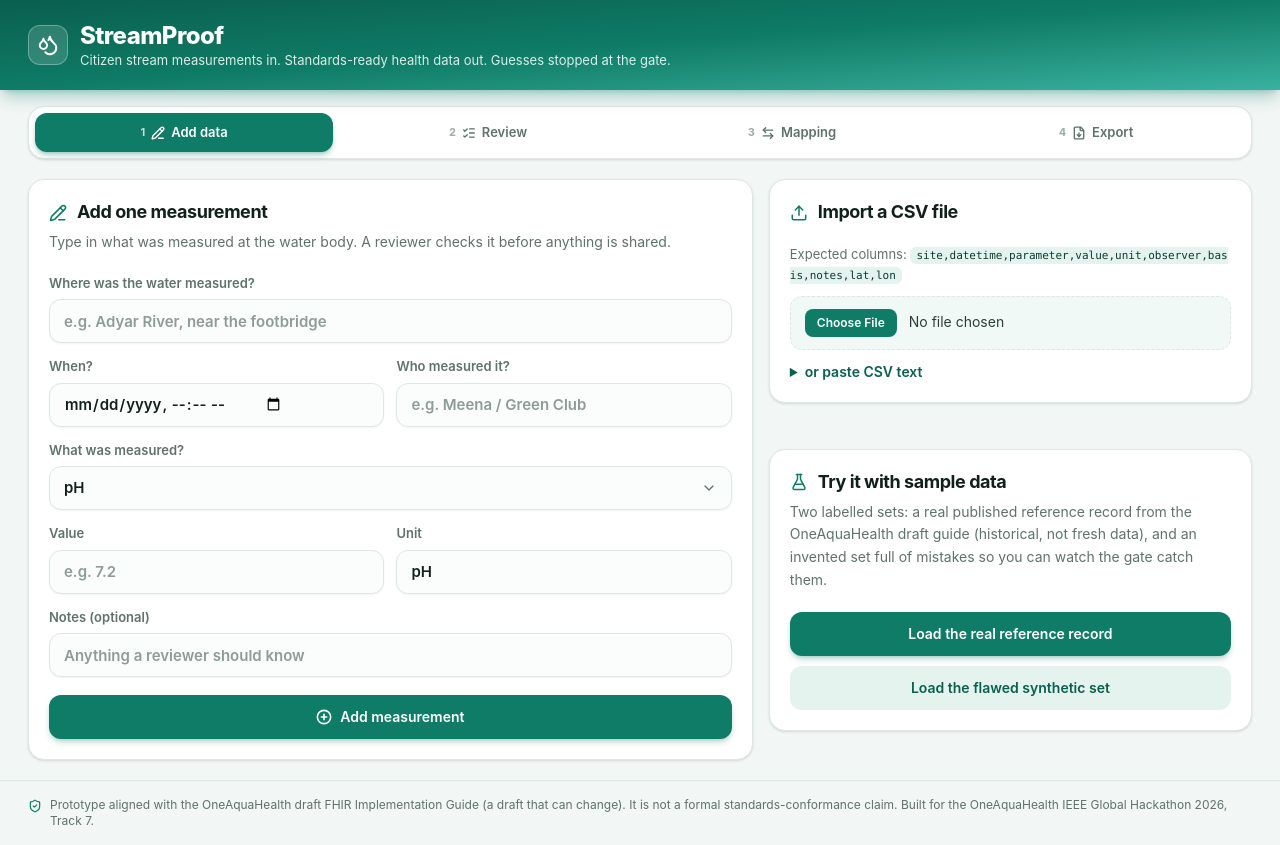
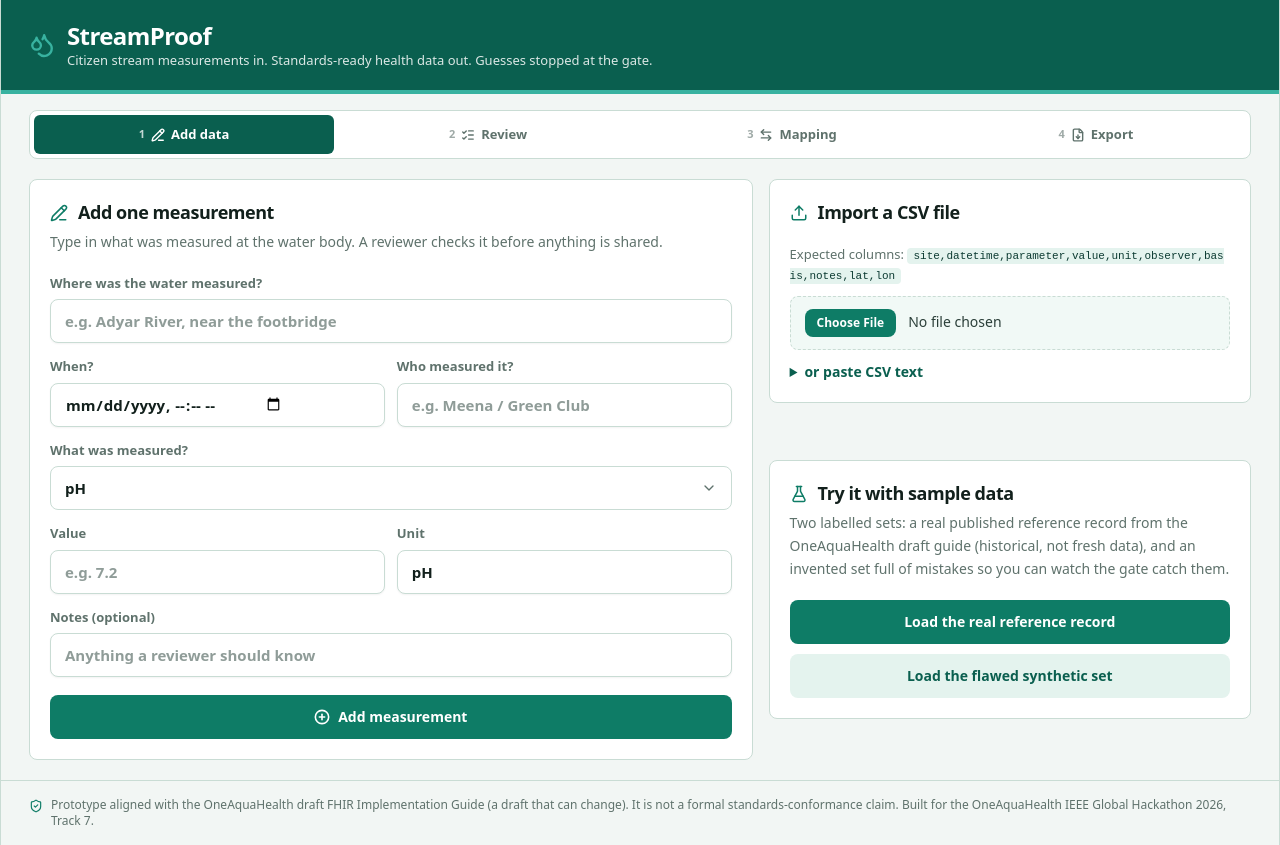
Before and after one commit to Hexraei/StreamProof, a React (Vite) app: page / in a window 1280 px wide. Built offline with nearby package versions, Linux system fonts and the light colour scheme.

Commit message:
Polish UI: distinctive type, flatter components, sharper edges

```diff
--- a/src/App.tsx
+++ b/src/App.tsx
@@ -77,11 +77,9 @@
   );
 
   return (
-    <div className="mx-auto flex min-h-dvh w-full max-w-[640px] flex-col bg-background shadow-2xl shadow-primary-ink/10 min-[900px]:max-w-[1024px] min-[1280px]:max-w-[1280px]">
-      <header className="sticky top-0 z-20 flex items-center gap-3 bg-gradient-to-br from-primary-deep via-primary to-aqua px-5 py-4 text-white shadow-lg shadow-primary/30 min-[900px]:px-7 min-[900px]:py-5">
-        <span className="grid h-10 w-10 shrink-0 place-items-center rounded-xl border border-white/30 bg-white/15">
-          <Droplets size={22} strokeWidth={2.2} />
-        </span>
+    <div className="mx-auto flex min-h-dvh w-full max-w-[640px] flex-col bg-background min-[900px]:max-w-[1024px] min-[900px]:border-x min-[900px]:border-line min-[1280px]:max-w-[1280px]">
+      <header className="sticky top-0 z-20 flex items-center gap-3 border-b-4 border-aqua bg-primary-deep px-5 py-4 text-white min-[900px]:px-7 min-[900px]:py-5">
+        <Droplets size={26} strokeWidth={2.2} className="shrink-0 text-aqua" />
         <div>
           <h1 className="font-display text-[22px] font-extrabold tracking-tight min-[900px]:text-2xl">StreamProof</h1>
           <p className="text-[13px] leading-snug text-white/85">
@@ -90,7 +88,7 @@
         </div>
       </header>
 
-      <nav aria-label="Workflow steps" className="mx-4 mt-4 grid grid-cols-2 gap-1.5 rounded-2xl border border-line bg-card p-1.5 shadow-sm min-[560px]:grid-cols-4 min-[900px]:mx-7">
+      <nav aria-label="Workflow steps" className="mx-4 mt-4 grid grid-cols-2 gap-1 rounded-lg border border-line bg-card p-1 min-[560px]:grid-cols-4 min-[900px]:mx-7">
         {STEPS.map((s, i) => {
           const Icon = s.icon;
           const active = step === s.id;
@@ -99,8 +97,8 @@
               key={s.id}
               onClick={() => setStep(s.id)}
               className={cn(
-                'relative flex items-center justify-center gap-1.5 rounded-xl px-2 py-2.5 text-[13px] font-semibold transition-colors',
-                active ? 'bg-primary text-white shadow-md shadow-primary/30' : 'text-muted hover:bg-primary-soft hover:text-primary-deep'
+                'relative flex items-center justify-center gap-1.5 rounded-md px-2 py-2.5 text-[13px] font-semibold transition-colors',
+                active ? 'bg-primary-deep text-white' : 'text-muted hover:bg-primary-soft hover:text-primary-deep'
               )}
             >
               <span className={cn('font-display text-[11px] font-bold', active ? 'text-white/75' : 'text-muted/60')}>{i + 1}</span>
@@ -176,7 +174,7 @@
   return (
     <div className="flex flex-col gap-3">
       <p className="text-[13px] text-muted">
-        Expected columns: <code className="rounded-md bg-primary-soft px-1.5 py-0.5 font-mono text-[11px] text-primary-ink break-all">{CSV_HEADER}</code>
+        Expected columns: <code className="rounded bg-primary-soft px-1.5 py-0.5 font-mono text-[11px] text-primary-ink break-all">{CSV_HEADER}</code>
       </p>
       <input
         type="file"
@@ -185,7 +183,7 @@
           const f = e.target.files?.[0];
           if (f) onImport(await f.text());
         }}
-        className="w-full min-w-0 cursor-pointer rounded-xl border-[1.5px] border-dashed border-line bg-primary-soft/50 px-3.5 py-3 text-sm text-ink2 file:mr-3 file:rounded-lg file:border-0 file:bg-primary file:px-3 file:py-1.5 file:text-xs file:font-semibold file:text-white"
+        className="w-full min-w-0 cursor-pointer rounded-lg border-[1.5px] border-dashed border-line bg-primary-soft/50 px-3.5 py-3 text-sm text-ink2 file:mr-3 file:rounded-lg file:border-0 file:bg-primary file:px-3 file:py-1.5 file:text-xs file:font-semibold file:text-white"
       />
       <details className="group">
         <summary className="cursor-pointer text-sm font-semibold text-primary-deep">or paste CSV text</summary>
--- a/src/components/BundleView.tsx
+++ b/src/components/BundleView.tsx
@@ -67,7 +67,7 @@
             </CardDescription>
           </CardHeader>
           <CardContent>
-            <pre className="max-h-[460px] overflow-auto rounded-xl bg-[#0f2620] p-4 font-mono text-xs leading-relaxed text-[#c9ebe0]">{json}</pre>
+            <pre className="max-h-[460px] overflow-auto rounded-lg bg-[#0f2620] p-4 font-mono text-xs leading-relaxed text-[#c9ebe0]">{json}</pre>
           </CardContent>
         </Card>
       )}
--- a/src/components/ui/alert.tsx
+++ b/src/components/ui/alert.tsx
@@ -3,7 +3,7 @@
 import { cn } from '../../lib/utils';
 
 const alertVariants = cva(
-  'flex items-start gap-2.5 rounded-xl px-3.5 py-2.5 text-sm leading-relaxed [&>svg]:mt-0.5 [&>svg]:shrink-0',
+  'flex items-start gap-2.5 rounded-lg px-3.5 py-2.5 text-sm leading-relaxed [&>svg]:mt-0.5 [&>svg]:shrink-0',
   {
     variants: {
       variant: {
--- a/src/components/ui/badge.tsx
+++ b/src/components/ui/badge.tsx
@@ -3,7 +3,7 @@
 import { cn } from '../../lib/utils';
 
 const badgeVariants = cva(
-  'inline-flex items-center gap-1 rounded-full px-2.5 py-0.5 text-[11px] font-bold uppercase tracking-wide',
+  'inline-flex items-center gap-1 rounded-md px-2 py-0.5 text-[11px] font-bold uppercase tracking-wide',
   {
     variants: {
       variant: {
--- a/src/components/ui/button.tsx
+++ b/src/components/ui/button.tsx
@@ -3,21 +3,21 @@
 import { cn } from '../../lib/utils';
 
 const buttonVariants = cva(
-  "inline-flex items-center justify-center gap-2 whitespace-nowrap rounded-xl text-sm font-semibold transition-colors focus-visible:outline-none focus-visible:ring-2 focus-visible:ring-primary/50 focus-visible:ring-offset-2 disabled:pointer-events-none disabled:opacity-50 [&_svg]:pointer-events-none [&_svg]:shrink-0",
+  "inline-flex items-center justify-center gap-2 whitespace-nowrap rounded-lg text-sm font-semibold transition-colors focus-visible:outline-none focus-visible:ring-2 focus-visible:ring-primary/50 focus-visible:ring-offset-2 disabled:pointer-events-none disabled:opacity-50 [&_svg]:pointer-events-none [&_svg]:shrink-0",
   {
     variants: {
       variant: {
-        default: 'bg-primary text-white shadow-md shadow-primary/25 hover:bg-primary-deep',
+        default: 'bg-primary text-white hover:bg-primary-deep',
         secondary: 'bg-primary-soft text-primary-deep hover:bg-primary-soft/70',
-        destructive: 'bg-bad text-white shadow-sm hover:bg-bad/90',
+        destructive: 'bg-bad text-white hover:bg-bad/90',
         outline: 'border-2 border-line bg-card hover:bg-primary-soft/50 hover:text-primary-deep',
         ghost: 'hover:bg-primary-soft hover:text-primary-deep',
         link: 'text-bad underline-offset-4 hover:underline',
       },
       size: {
         default: 'h-11 px-5',
-        sm: 'h-9 rounded-lg px-3.5 text-[13px]',
-        lg: 'h-12 rounded-xl px-7 text-[15px]',
+        sm: 'h-9 rounded-md px-3.5 text-[13px]',
+        lg: 'h-12 rounded-lg px-7 text-[15px]',
         icon: 'h-10 w-10',
       },
     },
--- a/src/components/ui/card.tsx
+++ b/src/components/ui/card.tsx
@@ -3,7 +3,7 @@
 
 const Card = React.forwardRef<HTMLDivElement, React.HTMLAttributes<HTMLDivElement>>(
   ({ className, ...props }, ref) => (
-    <div ref={ref} className={cn('rounded-2xl border border-line bg-card text-ink shadow-sm', className)} {...props} />
+    <div ref={ref} className={cn('rounded-lg border border-line bg-card text-ink', className)} {...props} />
   )
 );
 Card.displayName = 'Card';
--- a/src/components/ui/input.tsx
+++ b/src/components/ui/input.tsx
@@ -7,7 +7,7 @@
       type={type}
       ref={ref}
       className={cn(
-        'flex h-11 w-full min-w-0 rounded-xl border-[1.5px] border-line bg-[#fbfdfc] px-3.5 py-2 text-[15px] text-ink shadow-xs transition-colors placeholder:text-muted/70 focus:border-primary focus:outline-none focus:ring-2 focus:ring-primary/25 disabled:cursor-not-allowed disabled:opacity-50',
+        'flex h-11 w-full min-w-0 rounded-lg border-[1.5px] border-line bg-white px-3.5 py-2 text-[15px] text-ink shadow-xs transition-colors placeholder:text-muted/70 focus:border-primary focus:outline-none focus:ring-2 focus:ring-primary/25 disabled:cursor-not-allowed disabled:opacity-50',
         className
       )}
       {...props}
--- a/src/components/ui/select.tsx
+++ b/src/components/ui/select.tsx
@@ -13,7 +13,7 @@
   <SelectPrimitive.Trigger
     ref={ref}
     className={cn(
-      'flex h-11 w-full min-w-0 items-center justify-between gap-2 rounded-xl border-[1.5px] border-line bg-[#fbfdfc] px-3.5 py-2 text-[15px] text-ink shadow-xs focus:border-primary focus:outline-none focus:ring-2 focus:ring-primary/25 disabled:opacity-50 [&>span]:truncate',
+      'flex h-11 w-full min-w-0 items-center justify-between gap-2 rounded-lg border-[1.5px] border-line bg-white px-3.5 py-2 text-[15px] text-ink focus:border-primary focus:outline-none focus:ring-2 focus:ring-primary/25 disabled:opacity-50 [&>span]:truncate',
       className
     )}
     {...props}
@@ -36,7 +36,7 @@
       position="popper"
       sideOffset={6}
       className={cn(
-        'z-50 max-h-72 min-w-[var(--radix-select-trigger-width)] overflow-hidden rounded-xl border border-line bg-card text-ink shadow-lg',
+        'z-50 max-h-72 min-w-[var(--radix-select-trigger-width)] overflow-hidden rounded-lg border border-line bg-card text-ink shadow-md',
         className
       )}
       {...props}
--- a/src/components/ui/table.tsx
+++ b/src/components/ui/table.tsx
@@ -3,7 +3,7 @@
 
 const Table = React.forwardRef<HTMLTableElement, React.HTMLAttributes<HTMLTableElement>>(
   ({ className, ...props }, ref) => (
-    <div className="w-full overflow-x-auto rounded-xl border border-line">
+    <div className="w-full overflow-x-auto rounded-lg border border-line">
       <table ref={ref} className={cn('w-full caption-bottom text-sm', className)} {...props} />
     </div>
   )
--- a/src/components/ui/textarea.tsx
+++ b/src/components/ui/textarea.tsx
@@ -6,7 +6,7 @@
     <textarea
       ref={ref}
       className={cn(
-        'flex min-h-[110px] w-full min-w-0 rounded-xl border-[1.5px] border-line bg-[#fbfdfc] px-3.5 py-2.5 text-sm font-mono text-ink placeholder:text-muted/70 focus:border-primary focus:outline-none focus:ring-2 focus:ring-primary/25 disabled:opacity-50',
+        'flex min-h-[110px] w-full min-w-0 rounded-lg border-[1.5px] border-line bg-white px-3.5 py-2.5 text-sm font-mono text-ink placeholder:text-muted/70 focus:border-primary focus:outline-none focus:ring-2 focus:ring-primary/25 disabled:opacity-50',
         className
       )}
       {...props}
--- a/src/styles.css
+++ b/src/styles.css
@@ -1,15 +1,15 @@
 @import "tailwindcss";
 
 @theme {
-  --font-display: "Sora", "Inter", system-ui, sans-serif;
-  --font-body: "Inter", system-ui, -apple-system, "Segoe UI", sans-serif;
+  --font-display: "Space Grotesk", "IBM Plex Sans", system-ui, sans-serif;
+  --font-body: "IBM Plex Sans", system-ui, -apple-system, "Segoe UI", sans-serif;
 
   --color-background: #f2f6f4;
   --color-card: #ffffff;
   --color-ink: #12201c;
   --color-ink2: #2b3f39;
   --color-muted: #5f726c;
-  --color-line: #dce8e3;
+  --color-line: #c9dcd4;
 
   --color-primary: #0e7c66;
   --color-primary-deep: #0a5f4f;
@@ -38,3 +38,5 @@
 }
 button { -webkit-tap-highlight-color: transparent; }
 button:active { transform: scale(0.98); }
+
+code, pre, .font-mono { font-family: "IBM Plex Mono", ui-monospace, monospace !important; }
```
